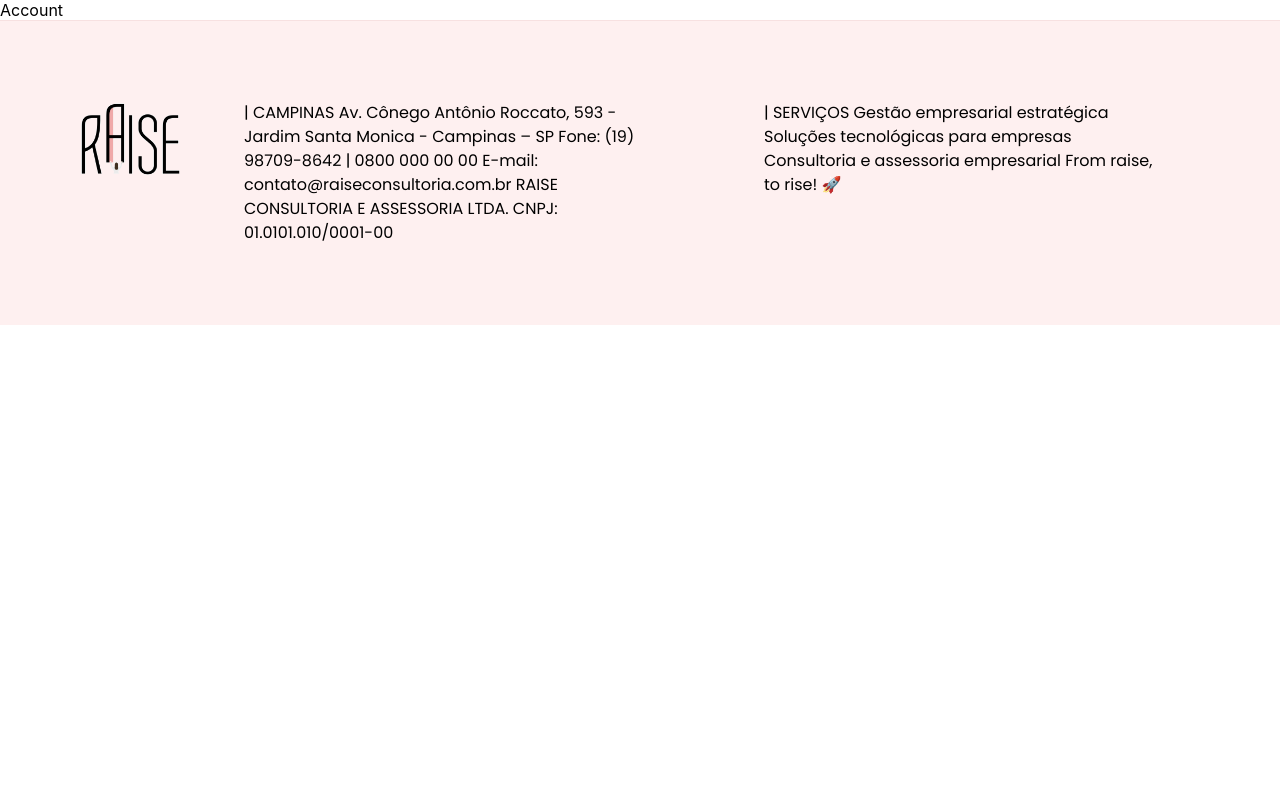
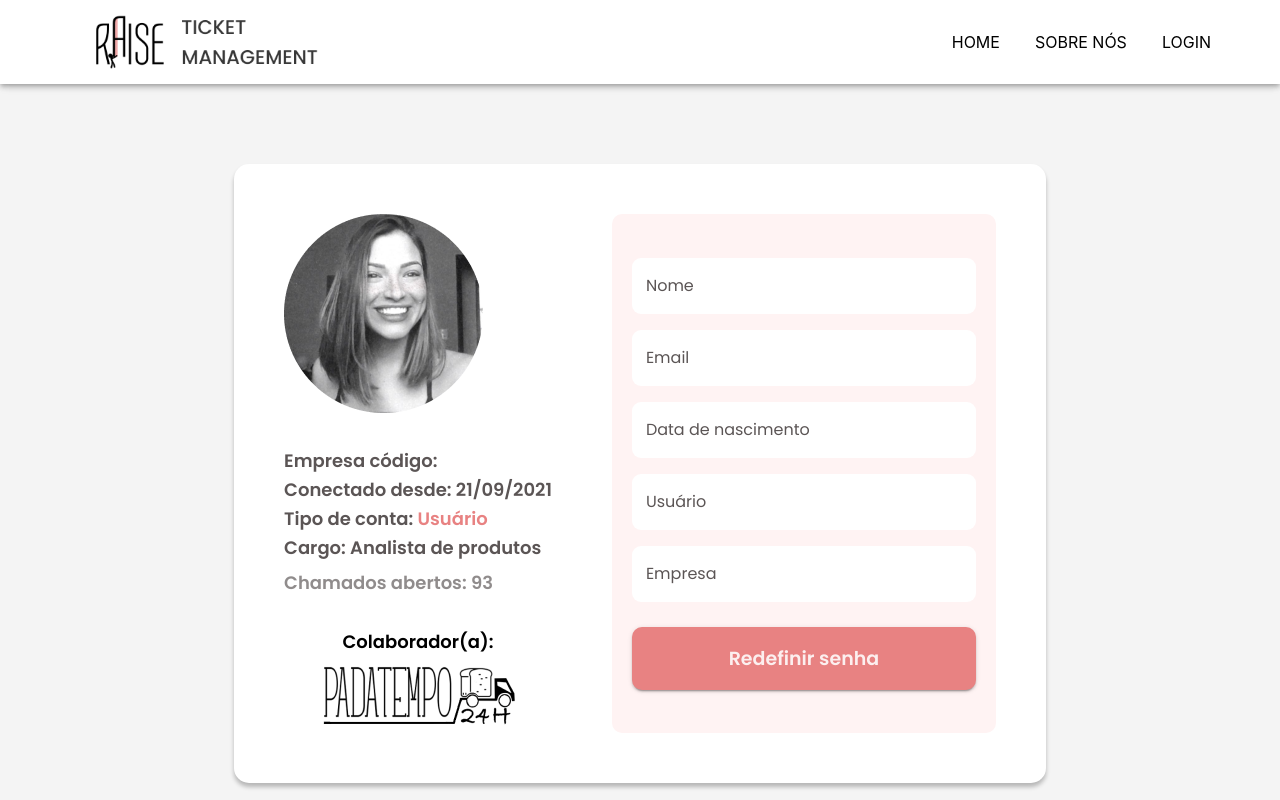
Before and after one commit to AlissonCiprian0/raise, a React (Create React App) app: page /account in a window 1280 px wide. Shown: the top 800 px of the page. Built offline with nearby package versions, Linux system fonts and the light colour scheme.

Commit message:
feat: user data page

```diff
--- /dev/null
+++ b/src/components/StyledTextField/StyledTextField.tsx
@@ -0,0 +1,22 @@
+import { TextField } from '@mui/material';
+import { styled } from '@mui/material/styles';
+
+interface IStyledTextFieldProps {
+  light?: boolean;
+}
+
+export const StyledTextField = styled(TextField)<IStyledTextFieldProps>(
+  ({ light = false }) => ({
+    backgroundColor: light ? '#fff' : 'rgba(201, 201, 201, 0.19)',
+    boxShadow: light ? '' : 'inset 8px 8px 20px -2px rgba(0, 0, 0, 0.1)',
+
+    '& label.Mui-focused': {
+      color: '#000',
+    },
+    '& .MuiOutlinedInput-root': {
+      '& fieldset': {
+        border: 'none',
+      },
+    },
+  })
+);
--- /dev/null
+++ b/src/features/Account/pages/Account.styles.tsx
@@ -0,0 +1,78 @@
+import { styled } from '@mui/material/styles';
+import { Box } from '@mui/system';
+
+export const HomePage = styled(Box)(({ theme }) => ({
+  backgroundColor: theme.palette.primary.dark,
+  display: 'flex',
+  justifyContent: 'center',
+  alignItems: 'center',
+
+  '& .Account-container': {
+    backgroundColor: theme.palette.primary.main,
+    padding: 50,
+    borderRadius: 15,
+    display: 'flex',
+    justifyContent: 'space-between',
+    gap: 60,
+    boxShadow: '0px 4px 4px rgba(0, 0, 0, 0.25)',
+
+    '& .Account-user': {
+      '& h3': {
+        color: theme.palette.text.primary,
+        fontSize: 25,
+        fontWeight: 600,
+        margin: '30px 0 15px 0',
+      },
+
+      '& p': {
+        color: theme.palette.text.primary,
+        fontSize: 18,
+        fontWeight: 600,
+        margin: '2px 0',
+
+        '& span': {
+          color: theme.palette.secondary.main,
+        },
+
+        '&.Account-user-open-tickets': {
+          color: theme.palette.text.disabled,
+          marginTop: 8,
+        },
+      },
+
+      '& .Account-user-collaborator': {
+        width: '100%',
+        marginTop: 30,
+        display: 'flex',
+        flexDirection: 'column',
+        alignItems: 'center',
+
+        '& p': {
+          color: '#000',
+        },
+      },
+    },
+
+    '& .Account-form': {
+      padding: 20,
+      backgroundColor: '#FFF3F3',
+      borderRadius: 10,
+
+      '& form': {
+        display: 'flex',
+        flexDirection: 'column',
+
+        '& button': {
+          padding: 15,
+          borderRadius: 10,
+          backgroundColor: theme.palette.secondary.main,
+          color: theme.palette.secondary.contrastText,
+          textTransform: 'inherit',
+          fontWeight: 600,
+          fontSize: 19,
+          marginTop: 25,
+        },
+      },
+    },
+  },
+}));
--- a/src/features/Account/pages/Account.tsx
+++ b/src/features/Account/pages/Account.tsx
@@ -1,5 +1,101 @@
+import { useTheme } from '@mui/material/styles';
+import { Box, Button, Typography } from '@mui/material';
+import { HomePage } from './Account.styles';
+import Avatar from '../../../assets/images/Avatar.png';
+import Podatempo from '../../../assets/images/Podatempo.png';
+import User from '../../../models/User';
+import { StyledTextField } from '../../../components/StyledTextField/StyledTextField';
+
 const Account = () => {
-  return <>Account</>;
+  const theme = useTheme();
+
+  return (
+    <HomePage className='Page'>
+      <Box className='Account-container'>
+        <Box className='Account-user'>
+          <img src={Avatar} />
+
+          <Typography variant='h3'>{User.getUser().name}</Typography>
+          <Typography>Empresa código: {User.getUser().code}</Typography>
+          <Typography>Conectado desde: 21/09/2021</Typography>
+          <Typography>
+            Tipo de conta: <span>Usuário</span>
+          </Typography>
+          <Typography>Cargo: Analista de produtos</Typography>
+
+          <Typography className='Account-user-open-tickets'>
+            Chamados abertos: 93
+          </Typography>
+
+          <Box className='Account-user-collaborator'>
+            <Typography>Colaborador(a):</Typography>
+            <img src={Podatempo} />
+          </Box>
+        </Box>
+
+        <Box className='Account-form'>
+          <form>
+            <StyledTextField
+              // {...register('user')}
+              label='Nome'
+              variant='outlined'
+              light
+              sx={{
+                borderRadius: theme.shape.borderRadius,
+                marginTop: 3,
+              }}
+            />
+
+            <StyledTextField
+              // {...register('user')}
+              label='Email'
+              variant='outlined'
+              light
+              sx={{
+                borderRadius: theme.shape.borderRadius,
+                marginTop: 2,
+              }}
+            />
+
+            <StyledTextField
+              // {...register('user')}
+              label='Data de nascimento'
+              variant='outlined'
+              light
+              sx={{
+                borderRadius: theme.shape.borderRadius,
+                marginTop: 2,
+              }}
+            />
+
+            <StyledTextField
+              // {...register('user')}
+              label='Usuário'
+              variant='outlined'
+              light
+              sx={{
+                borderRadius: theme.shape.borderRadius,
+                marginTop: 2,
+              }}
+            />
+
+            <StyledTextField
+              // {...register('user')}
+              label='Empresa'
+              variant='outlined'
+              light
+              sx={{
+                borderRadius: theme.shape.borderRadius,
+                marginTop: 2,
+              }}
+            />
+
+            <Button variant='contained'>Redefinir senha</Button>
+          </form>
+        </Box>
+      </Box>
+    </HomePage>
+  );
 };
 
 export default Account;
--- a/src/features/Home/pages/Home/Home.tsx
+++ b/src/features/Home/pages/Home/Home.tsx
@@ -1,5 +1,4 @@
-import { Button, Paper, Typography } from '@mui/material';
-import { useTheme } from '@mui/material/styles';
+import { Button, Typography } from '@mui/material';
 import { Box } from '@mui/system';
 import User from '../../../../models/User';
 import Landing from '../Landing/Landing';
@@ -8,8 +7,6 @@ import Flower from '../../../../assets/images/Orchid.png';
 import { Ticket } from './Ticket';
 
 const Home = () => {
-  const theme = useTheme();
-
   if (User.isLogged())
     return (
       <HomePage className='Page'>
--- a/src/features/Login/pages/Login.styles.tsx
+++ b/src/features/Login/pages/Login.styles.tsx
@@ -31,18 +31,4 @@ const StyledLogin = styled(Box)(({ theme }) => ({
   },
 }));
 
-const StyledTextField = styled(TextField)({
-  backgroundColor: 'rgba(201, 201, 201, 0.19)',
-  boxShadow: 'inset 8px 8px 20px -2px rgba(0, 0, 0, 0.1)',
-
-  '& label.Mui-focused': {
-    color: '#000',
-  },
-  '& .MuiOutlinedInput-root': {
-    '& fieldset': {
-      border: 'none',
-    },
-  },
-});
-
-export { StyledLogin, StyledTextField };
+export { StyledLogin };
--- a/src/features/Login/pages/Login.tsx
+++ b/src/features/Login/pages/Login.tsx
@@ -1,11 +1,13 @@
 import { useTheme } from '@mui/material/styles';
 import { Box, Button, Typography } from '@mui/material';
 import Logo from '../../../components/Logo/Logo';
-import { StyledLogin, StyledTextField } from './Login.styles';
+import { StyledLogin } from './Login.styles';
 import { useForm } from 'react-hook-form';
 import { yupResolver } from '@hookform/resolvers/yup';
 import * as yup from 'yup';
 import User from '../../../models/User';
+
+import { StyledTextField } from '../../../components/StyledTextField/StyledTextField';
 
 const schema = yup
   .object({
--- a/src/routes/routes.tsx
+++ b/src/routes/routes.tsx
@@ -68,7 +68,18 @@ const AppRoutes = [
   },
   {
     path: '/account',
-    element: <Account />,
+    element: (
+      <>
+        <MainMenu
+          links={
+            User.isLogged()
+              ? [menuLinks.main, menuLinks.account]
+              : [menuLinks.home, menuLinks.about]
+          }
+        />
+        <Account />
+      </>
+    ),
     children: [
       {
         path: 'password-reset',
```
Also changed, not shown: src/assets/images/Avatar.png (added), src/assets/images/Podatempo.png (added).
